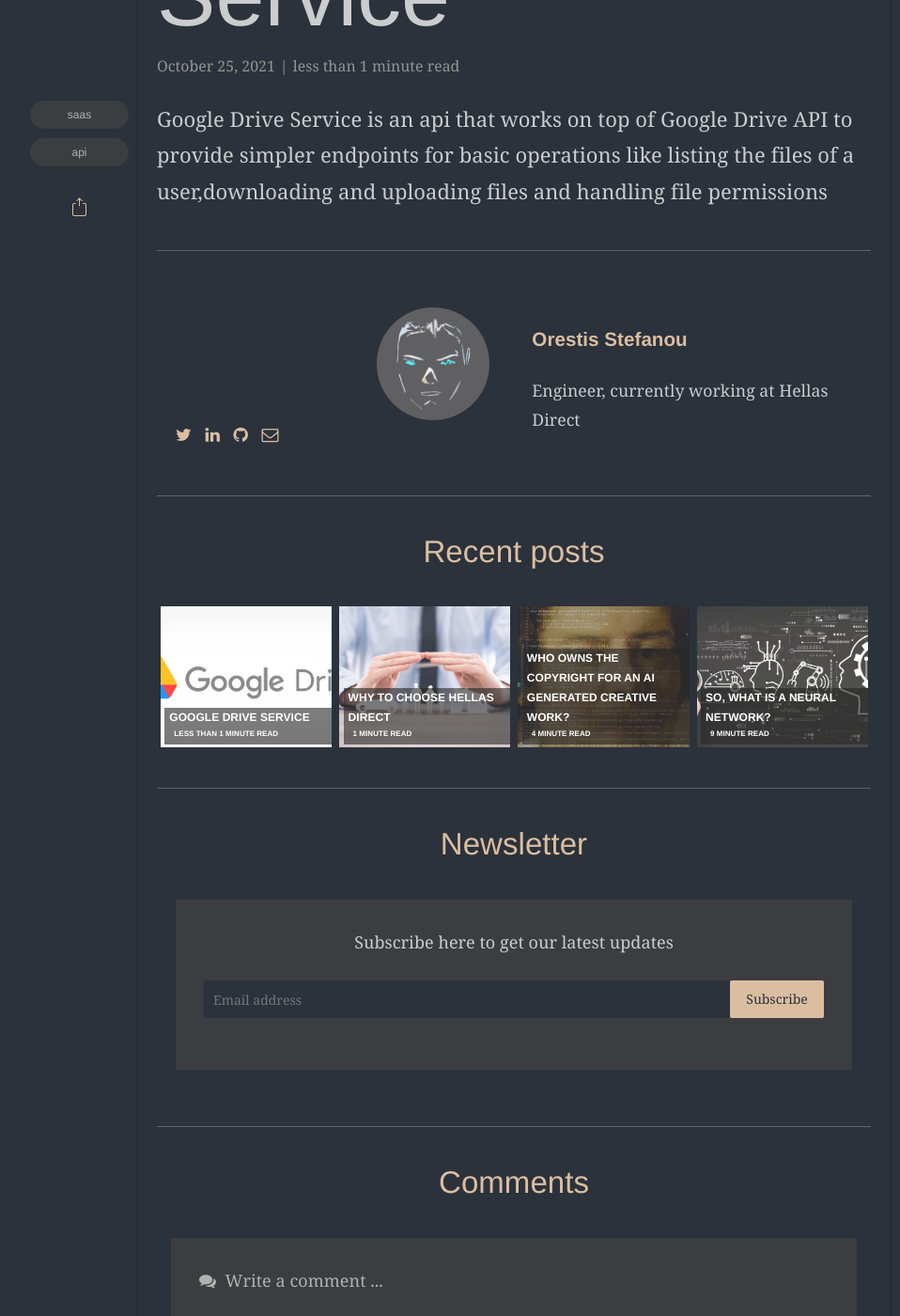
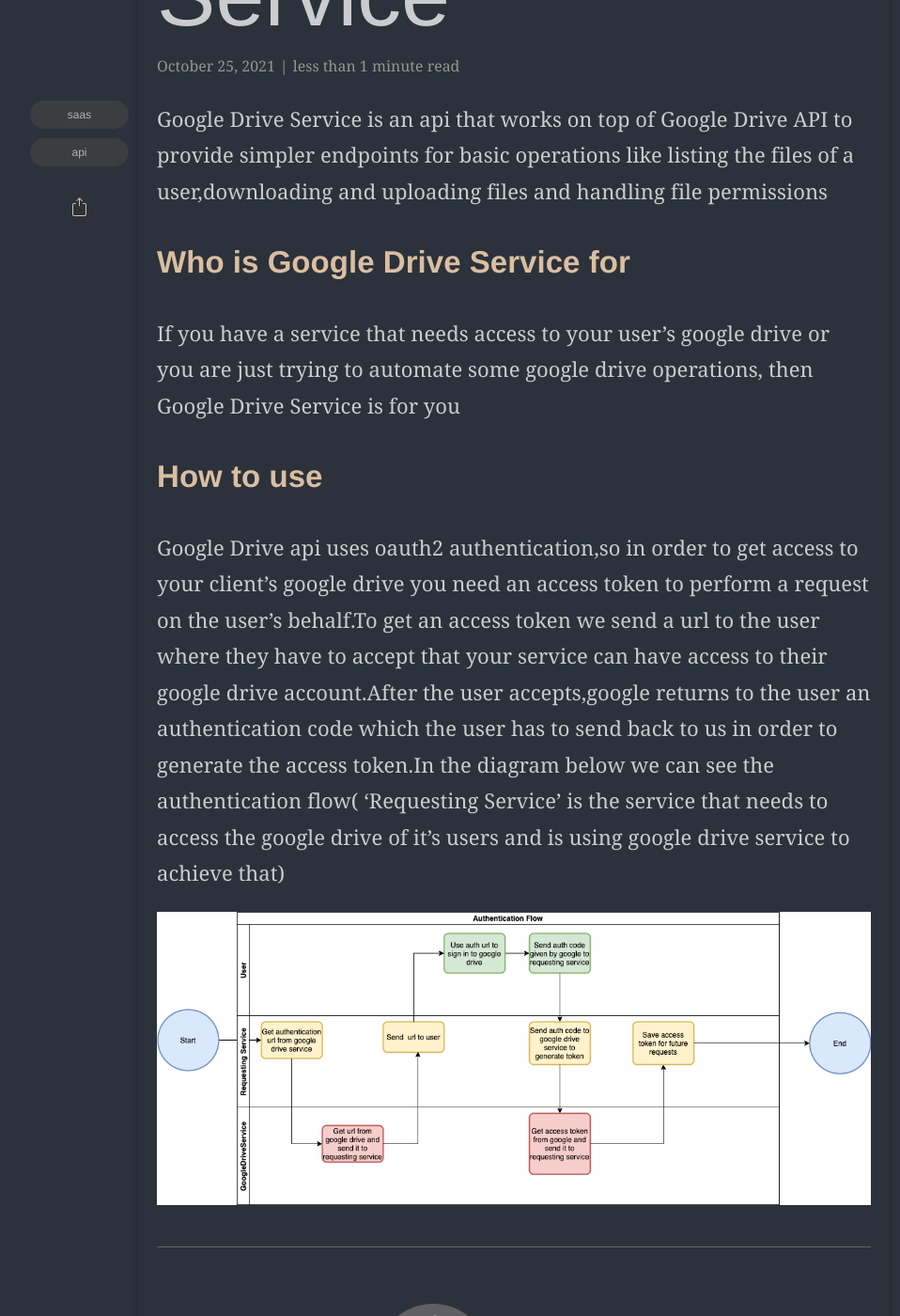
Before and after one commit to OrestisStefanou/OrestisStefanou.github.io, a Jekyll site: the page built from _posts/2021-10-25-Google-Drive-Service.md, in a window 1280 px wide and 1400 px high, scrolled down 769 px. Shown: the whole window at 94% size, without its empty margins (93-1051 px from the left). Built offline with Jekyll 4.4.1, drawn with Linux system fonts in a browser that asks for light colours; some web fonts are replaced; comment, search, counter and statistics services are not loaded.

Commit message:
Google Drive Service post updated

```diff
--- a/_posts/2021-10-25-Google-Drive-Service.md
+++ b/_posts/2021-10-25-Google-Drive-Service.md
@@ -10,3 +10,11 @@
 description: "An api that works on top of google drive api to provide simpler endpoints for basic operations"
 ---
 Google Drive Service is an api that works on top of Google Drive API to provide simpler endpoints for basic operations like listing the files of a user,downloading and uploading files and handling file permissions
+
+## Who is Google Drive Service for
+If you have a service that needs access to your user's google drive or you are just trying to automate some google drive operations, then Google Drive Service is for you
+
+## How to use
+Google Drive api uses oauth2 authentication,so in order to get access to your client's google drive you need an access token to perform a request on the user’s behalf.To get an access token we send a url to the user where they have to accept that your service can have access to their google drive account.After the user accepts,google returns to the user an authentication code which the user has to send back to us in order to generate the access token.In the diagram below we can see the authentication flow( 'Requesting Service' is the service that needs to access the google drive of it's users and is using google drive service to achieve that)
+
+<center><img src='./assets/img/posts/20211025/auth_flow.png'></center>
```
Also changed, not shown: assets/img/posts/20211025/auth_flow.png (added).
